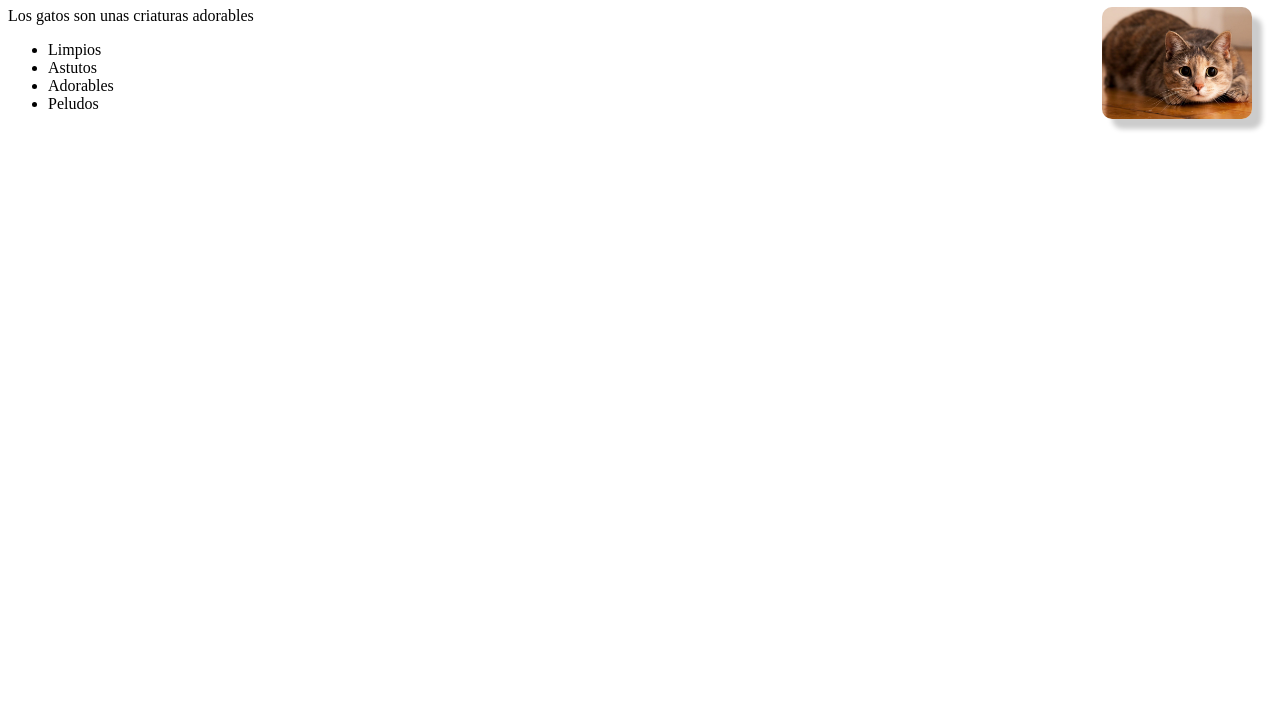
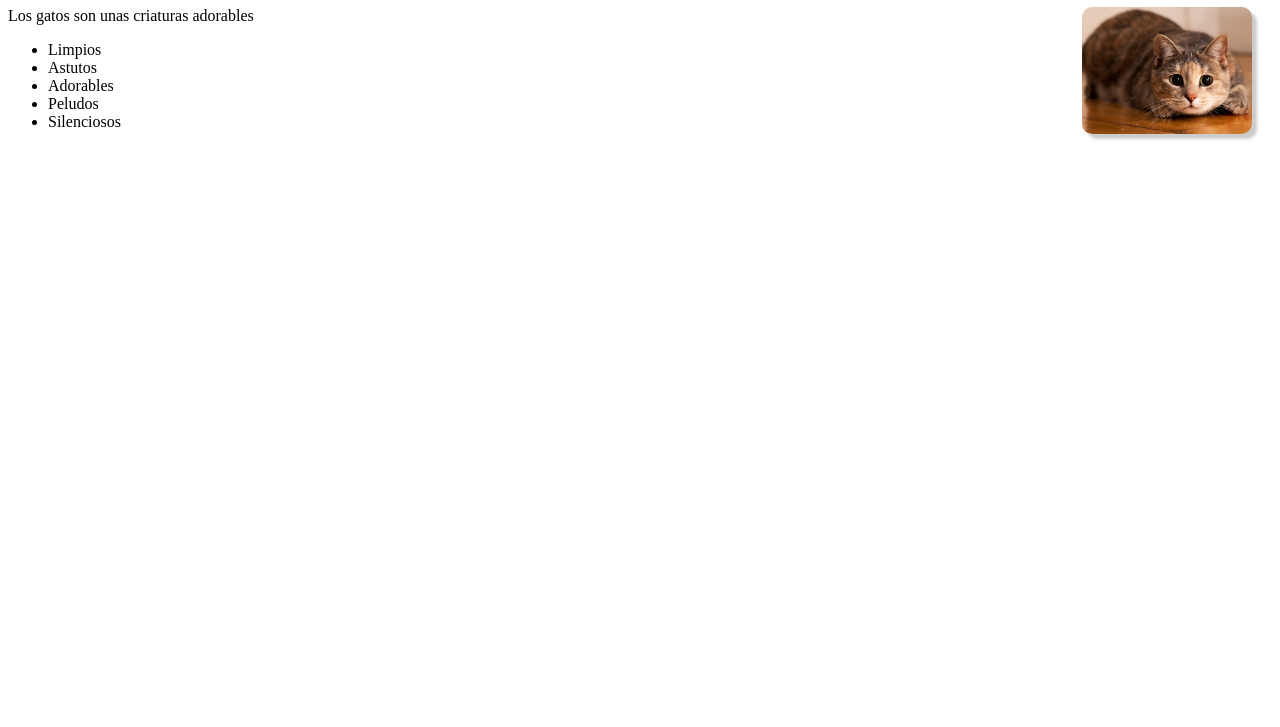
Before and after one commit to ZoelSanroman/Webdegatos, a plain HTML site: page Index.html in a window 1280 px wide. Shown: the part 73-800 px from the top of the page. Drawn offline with Linux system fonts and the light colour scheme.

Commit message:
Cambios sutiles

```diff
--- a/Index.html
+++ b/Index.html
@@ -9,11 +9,11 @@
     <style>
         img.foto {
 
-            width: 150px;
+            width: 170px;
             border-radius: 10px;
             float: right;
             margin-right: 20px;
-            box-shadow: 10px 10px 5px #ccc;
+            box-shadow: 5px 5px 3px #ccc;
 
         }
     </style>
@@ -28,6 +28,7 @@
         <li>Astutos</li>
         <li>Adorables</li>
         <li>Peludos</li>
+        <li>Silenciosos</li>
     </ul>
 </body>
 
```
